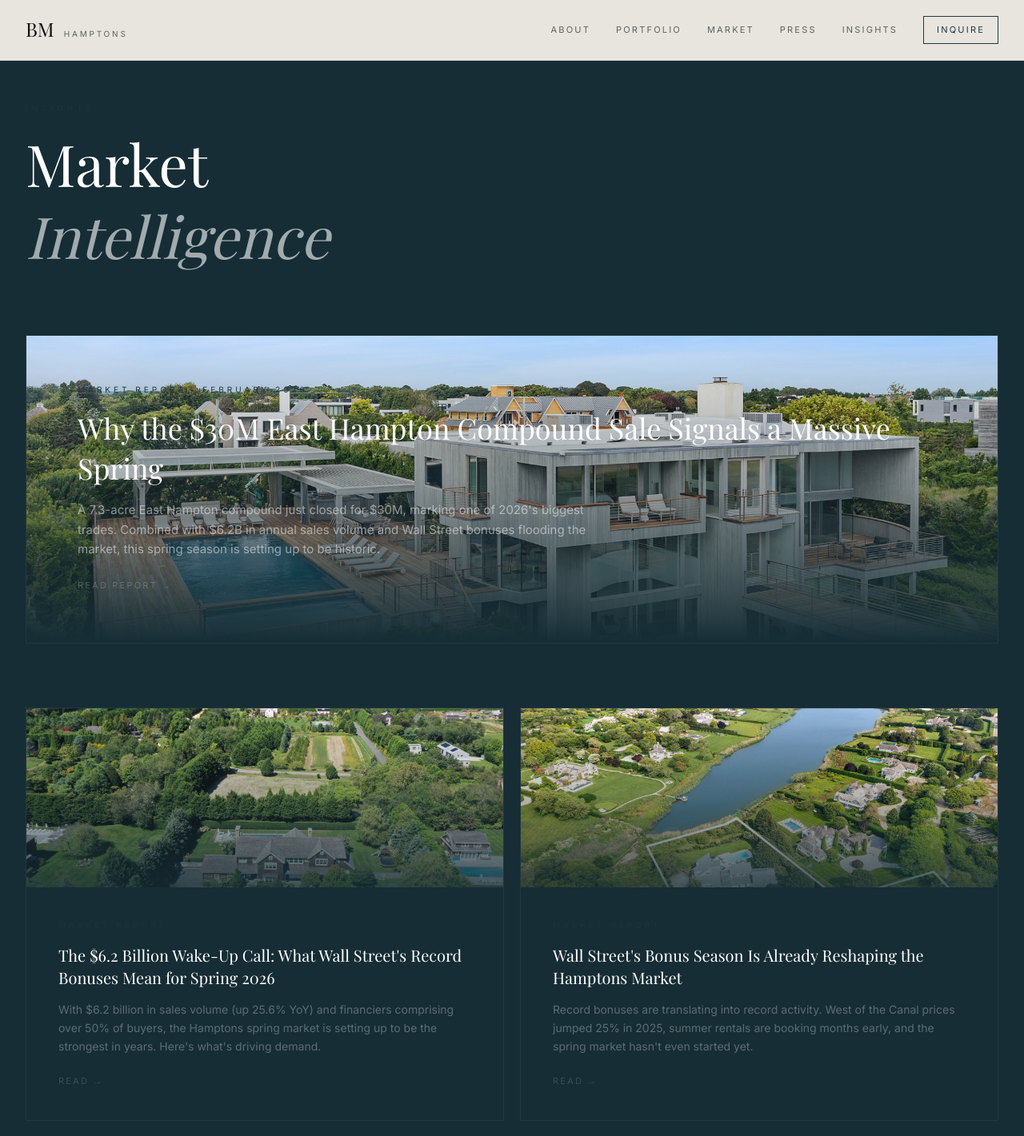
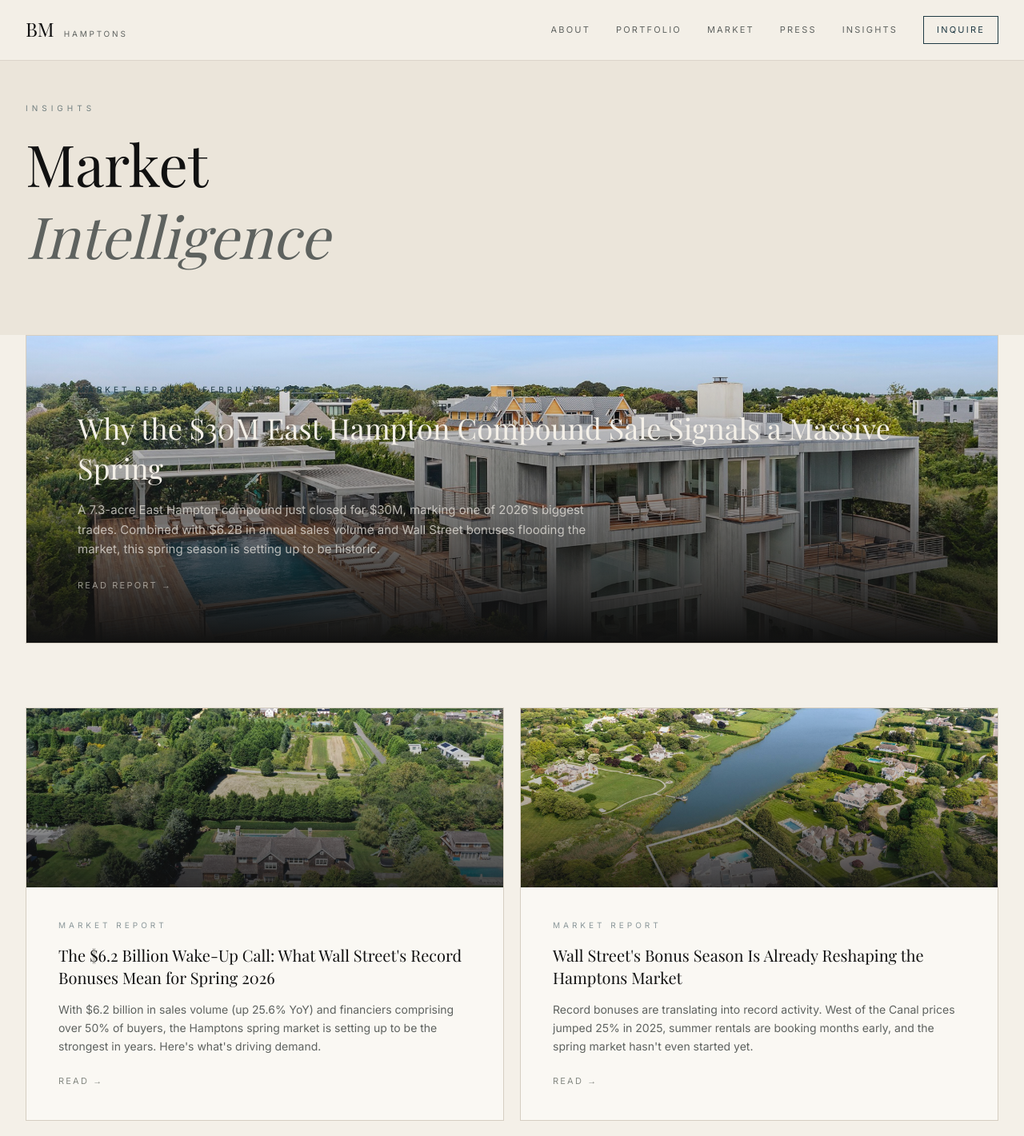
Before and after one commit to barrymcgovernd18/hamptonshomes-ai, a Next.js app in the folder hamptonshomes-ai/: page /blog in a window 1280 px wide. Shown: the top 1421 px of the page at 80% size. Built offline with nearby package versions, Linux system fonts and the light colour scheme; a web font is replaced by a local one.

Commit message:
Restyle blog index with paper editorial palette

```diff
--- a/hamptonshomes-ai/src/app/blog/page.tsx
+++ b/hamptonshomes-ai/src/app/blog/page.tsx
@@ -14,14 +14,14 @@ export default function BlogPage() {
   const [latest, ...rest] = blogPosts;
 
   return (
-    <div className="bg-ocean-deep">
-      <section className="pt-32 pb-20">
+    <div className="bg-paper">
+      <section className="bg-paper-deep pt-32 pb-20">
         <div className="max-w-7xl mx-auto px-8">
           <p className="text-ocean/60 text-[10px] tracking-[0.5em] uppercase mb-4">Insights</p>
-          <h1 className="font-serif text-5xl md:text-7xl text-white leading-tight">
+          <h1 className="font-serif text-5xl md:text-7xl text-ink leading-tight">
             Market
             <br />
-            <span className="italic font-normal text-white/60">Intelligence</span>
+            <span className="italic font-normal text-ink-muted">Intelligence</span>
           </h1>
         </div>
       </section>
@@ -32,7 +32,7 @@ export default function BlogPage() {
           <div className="max-w-7xl mx-auto px-8">
             <Link
               href={`/blog/${latest.slug}`}
-              className="block border border-white/5 hover:border-ocean/30 transition-all duration-700 group overflow-hidden"
+              className="block border border-line bg-paper-soft hover:border-ocean/60 transition-all duration-700 group overflow-hidden"
             >
               {latest.image && (
                 <div className="relative h-64 md:h-96 overflow-hidden">
@@ -44,18 +44,18 @@ export default function BlogPage() {
                     sizes="(max-width: 768px) 100vw, 1200px"
                     priority
                   />
-                  <div className="absolute inset-0 bg-gradient-to-t from-ocean-deep via-ocean-deep/40 to-transparent" />
+                  <div className="absolute inset-0 bg-gradient-to-t from-ink via-ink/40 to-transparent" />
                   <div className="absolute bottom-0 left-0 right-0 p-12 md:p-16">
                     <p className="text-ocean text-[10px] tracking-[0.4em] uppercase mb-4">
                       {latest.category} · {new Date(latest.date).toLocaleDateString("en-US", { month: "long", year: "numeric" })}
                     </p>
-                    <h2 className="font-serif text-2xl md:text-4xl text-white group-hover:text-ocean transition-colors duration-500 leading-snug mb-4">
+                    <h2 className="font-serif text-2xl md:text-4xl text-paper group-hover:text-ocean transition-colors duration-500 leading-snug mb-4">
                       {latest.title}
                     </h2>
-                    <p className="text-white/50 text-[15px] leading-relaxed max-w-2xl hidden md:block">
+                    <p className="text-paper/70 text-[15px] leading-relaxed max-w-2xl hidden md:block">
                       {latest.excerpt}
                     </p>
-                    <p className="text-white/20 text-[11px] tracking-[0.2em] uppercase mt-6 group-hover:text-ocean/50 transition-colors duration-500">
+                    <p className="text-paper/55 text-[11px] tracking-[0.2em] uppercase mt-6 group-hover:text-ocean/50 transition-colors duration-500">
                       Read Report →
                     </p>
                   </div>
@@ -66,13 +66,13 @@ export default function BlogPage() {
                   <p className="text-ocean text-[10px] tracking-[0.4em] uppercase mb-4">
                     {latest.category} · {new Date(latest.date).toLocaleDateString("en-US", { month: "long", year: "numeric" })}
                   </p>
-                  <h2 className="font-serif text-2xl md:text-4xl text-white group-hover:text-ocean transition-colors duration-500 leading-snug mb-6">
+                  <h2 className="font-serif text-2xl md:text-4xl text-ink group-hover:text-ocean transition-colors duration-500 leading-snug mb-6">
                     {latest.title}
                   </h2>
-                  <p className="text-white/40 text-[15px] leading-relaxed max-w-2xl">
+                  <p className="text-ink-muted text-[15px] leading-relaxed max-w-2xl">
                     {latest.excerpt}
                   </p>
-                  <p className="text-white/20 text-[11px] tracking-[0.2em] uppercase mt-8 group-hover:text-ocean/50 transition-colors duration-500">
+                  <p className="text-ink-faint text-[11px] tracking-[0.2em] uppercase mt-8 group-hover:text-ocean/50 transition-colors duration-500">
                     Read Report →
                   </p>
                 </div>
@@ -91,7 +91,7 @@ export default function BlogPage() {
                 <Link
                   key={post.slug}
                   href={`/blog/${post.slug}`}
-                  className="block border border-white/5 hover:border-ocean/30 transition-all duration-700 group overflow-hidden"
+                  className="block border border-line bg-paper-soft hover:border-ocean/60 transition-all duration-700 group overflow-hidden"
                 >
                   {post.image && (
                     <div className="relative h-48 md:h-56 overflow-hidden">
@@ -102,20 +102,20 @@ export default function BlogPage() {
                         className="object-cover group-hover:scale-105 transition-transform duration-700"
                         sizes="(max-width: 768px) 100vw, 50vw"
                       />
-                      <div className="absolute inset-0 bg-gradient-to-t from-ocean-deep/80 via-ocean-deep/30 to-transparent" />
+                      <div className="absolute inset-0 bg-gradient-to-t from-ink/80 via-ink/30 to-transparent" />
                     </div>
                   )}
                   <div className="p-10">
                     <p className="text-ocean/50 text-[10px] tracking-[0.4em] uppercase mb-4">
                       {post.category}
                     </p>
-                    <h3 className="font-serif text-xl text-white group-hover:text-ocean transition-colors duration-500 leading-snug mb-4">
+                    <h3 className="font-serif text-xl text-ink group-hover:text-ocean transition-colors duration-500 leading-snug mb-4">
                       {post.title}
                     </h3>
-                    <p className="text-white/30 text-[14px] leading-relaxed">
+                    <p className="text-ink-muted text-[14px] leading-relaxed">
                       {post.excerpt}
                     </p>
-                    <p className="text-white/15 text-[11px] tracking-[0.2em] uppercase mt-6 group-hover:text-ocean/40 transition-colors duration-500">
+                    <p className="text-ink-faint text-[11px] tracking-[0.2em] uppercase mt-6 group-hover:text-ocean/40 transition-colors duration-500">
                       Read →
                     </p>
                   </div>
```
